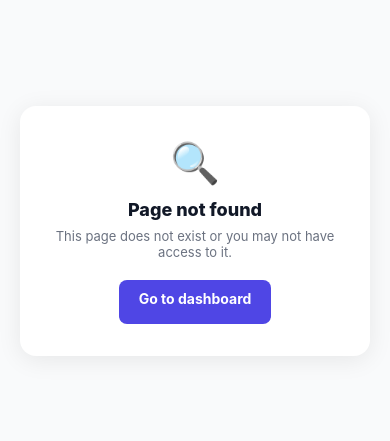
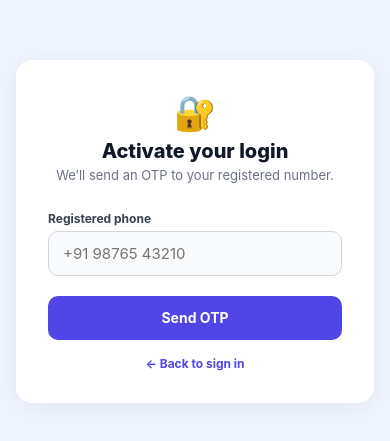
Before and after one commit to PranixQuick/School-OS, a Next.js app: page /activate in a window 390 px wide. Before the commit this address had no page. Shown: the part 191-632 px from the top of the page. Built offline with nearby package versions, Linux system fonts and the light colour scheme.

Commit message:
feat(otp): staff activation page (OTP PR5-staff)
Two-step: phone -> OTP to registered number -> set password -> activated;
prompts the user to sign in at /login. Calls the staff activation endpoints.

```diff
--- /dev/null
+++ b/app/activate/page.tsx
@@ -0,0 +1,134 @@
+'use client';
+// app/activate/page.tsx
+// ISS-OTP PR5 (staff) — self-service login activation via phone OTP.
+// Step 1: phone -> send OTP. Step 2: OTP + new password -> provision login.
+// Covers all shared-login roles (staff, principal, admin_staff, teacher,
+// accountant, librarian, hod, meo, deo, registrar, ...).
+
+import { useState } from 'react';
+import { useRouter } from 'next/navigation';
+import Link from 'next/link';
+
+type Step = 'phone' | 'otp' | 'done';
+
+export default function StaffActivatePage() {
+  const router = useRouter();
+  const [step, setStep] = useState<Step>('phone');
+  const [phone, setPhone] = useState('');
+  const [code, setCode] = useState('');
+  const [pw, setPw] = useState('');
+  const [confirm, setConfirm] = useState('');
+  const [show, setShow] = useState(false);
+  const [busy, setBusy] = useState(false);
+  const [error, setError] = useState('');
+
+  const inputStyle: React.CSSProperties = { width: '100%', padding: '12px 14px', border: '1px solid #D1D5DB', borderRadius: 10, fontSize: 15, boxSizing: 'border-box', outline: 'none', marginTop: 4 };
+  const label: React.CSSProperties = { fontSize: 12, fontWeight: 700, color: '#374151' };
+
+  async function sendOtp() {
+    if (!phone.trim()) { setError('Enter your registered phone number.'); return; }
+    setBusy(true); setError('');
+    try {
+      const r = await fetch('/api/auth/staff/activate/request', {
+        method: 'POST', headers: { 'Content-Type': 'application/json' },
+        body: JSON.stringify({ phone: phone.trim() }),
+      });
+      const d = await r.json().catch(() => ({}));
+      if (!r.ok) { setError(d.error || 'Could not send OTP.'); return; }
+      setStep('otp');
+    } catch { setError('Network error. Please try again.'); }
+    finally { setBusy(false); }
+  }
+
+  async function verify() {
+    if (!code.trim()) { setError('Enter the OTP.'); return; }
+    if (pw.length < 8) { setError('Password must be at least 8 characters.'); return; }
+    if (pw !== confirm) { setError('Passwords do not match.'); return; }
+    setBusy(true); setError('');
+    try {
+      const r = await fetch('/api/auth/staff/activate/verify', {
+        method: 'POST', headers: { 'Content-Type': 'application/json' },
+        body: JSON.stringify({ phone: phone.trim(), code: code.trim(), new_password: pw }),
+      });
+      const d = await r.json().catch(() => ({}));
+      if (!r.ok) { setError(d.error || 'Activation failed.'); return; }
+      setStep('done');
+    } catch { setError('Network error. Please try again.'); }
+    finally { setBusy(false); }
+  }
+
+  return (
+    <div style={{ minHeight: '100vh', background: '#F0F4FF', display: 'flex', alignItems: 'center', justifyContent: 'center', padding: 16 }}>
+      <div style={{ background: '#fff', borderRadius: 16, padding: 32, width: '100%', maxWidth: 380, boxShadow: '0 4px 24px #0000000f' }}>
+        <div style={{ textAlign: 'center', marginBottom: 24 }}>
+          <div style={{ fontSize: 34, marginBottom: 6 }}>🔐</div>
+          <div style={{ fontSize: 20, fontWeight: 800, color: '#111827' }}>Activate your login</div>
+          <div style={{ fontSize: 13, color: '#6B7280', marginTop: 4 }}>
+            {step === 'phone' ? 'We’ll send an OTP to your registered number.'
+              : step === 'otp' ? 'Enter the OTP and choose a password.'
+              : 'All set!'}
+          </div>
+        </div>
+
+        {step === 'phone' && (
+          <div style={{ display: 'flex', flexDirection: 'column', gap: 14 }}>
+            <div>
+              <label style={label}>Registered phone</label>
+              <input type="tel" inputMode="tel" value={phone} onChange={e => setPhone(e.target.value)} placeholder="+91 98765 43210" style={inputStyle} />
+            </div>
+            <button onClick={() => void sendOtp()} disabled={busy}
+              style={{ marginTop: 6, padding: '12px', background: busy ? '#9CA3AF' : '#4F46E5', color: '#fff', border: 'none', borderRadius: 10, fontSize: 14, fontWeight: 700, cursor: busy ? 'not-allowed' : 'pointer' }}>
+              {busy ? 'Sending…' : 'Send OTP'}
+            </button>
+          </div>
+        )}
+
+        {step === 'otp' && (
+          <div style={{ display: 'flex', flexDirection: 'column', gap: 14 }}>
+            <div>
+              <label style={label}>OTP</label>
+              <input value={code} onChange={e => setCode(e.target.value)} inputMode="numeric" placeholder="6-digit code" style={inputStyle} />
+            </div>
+            <div>
+              <label style={label}>New password</label>
+              <input type={show ? 'text' : 'password'} value={pw} onChange={e => setPw(e.target.value)} placeholder="At least 8 characters" style={inputStyle} />
+            </div>
+            <div>
+              <label style={label}>Confirm password</label>
+              <input type={show ? 'text' : 'password'} value={confirm} onChange={e => setConfirm(e.target.value)} placeholder="Re-enter password" style={inputStyle} />
+            </div>
+            <label style={{ display: 'flex', alignItems: 'center', gap: 8, fontSize: 13, color: '#374151', cursor: 'pointer' }}>
+              <input type="checkbox" checked={show} onChange={e => setShow(e.target.checked)} /> Show password
+            </label>
+            <button onClick={() => void verify()} disabled={busy}
+              style={{ padding: '12px', background: busy ? '#9CA3AF' : '#4F46E5', color: '#fff', border: 'none', borderRadius: 10, fontSize: 14, fontWeight: 700, cursor: busy ? 'not-allowed' : 'pointer' }}>
+              {busy ? 'Activating…' : 'Activate login'}
+            </button>
+          </div>
+        )}
+
+        {step === 'done' && (
+          <div style={{ textAlign: 'center' }}>
+            <div style={{ background: '#ECFDF5', border: '1px solid #A7F3D0', borderRadius: 12, padding: 18, color: '#065F46', fontSize: 14 }}>
+              ✅ Your login is active. Sign in with your email and new password.
+            </div>
+            <button onClick={() => router.push('/login')}
+              style={{ marginTop: 16, padding: '12px 20px', background: '#4F46E5', color: '#fff', border: 'none', borderRadius: 10, fontSize: 14, fontWeight: 700, cursor: 'pointer' }}>
+              Go to sign in
+            </button>
+          </div>
+        )}
+
+        {error && step !== 'done' && (
+          <div style={{ marginTop: 14, padding: '8px 12px', background: '#FEF2F2', border: '1px solid #FECACA', borderRadius: 7, fontSize: 12, color: '#DC2626' }}>{error}</div>
+        )}
+
+        {step !== 'done' && (
+          <div style={{ marginTop: 16, textAlign: 'center', fontSize: 12 }}>
+            <Link href="/login" style={{ color: '#4F46E5', fontWeight: 700, textDecoration: 'none' }}>← Back to sign in</Link>
+          </div>
+        )}
+      </div>
+    </div>
+  );
+}
```
